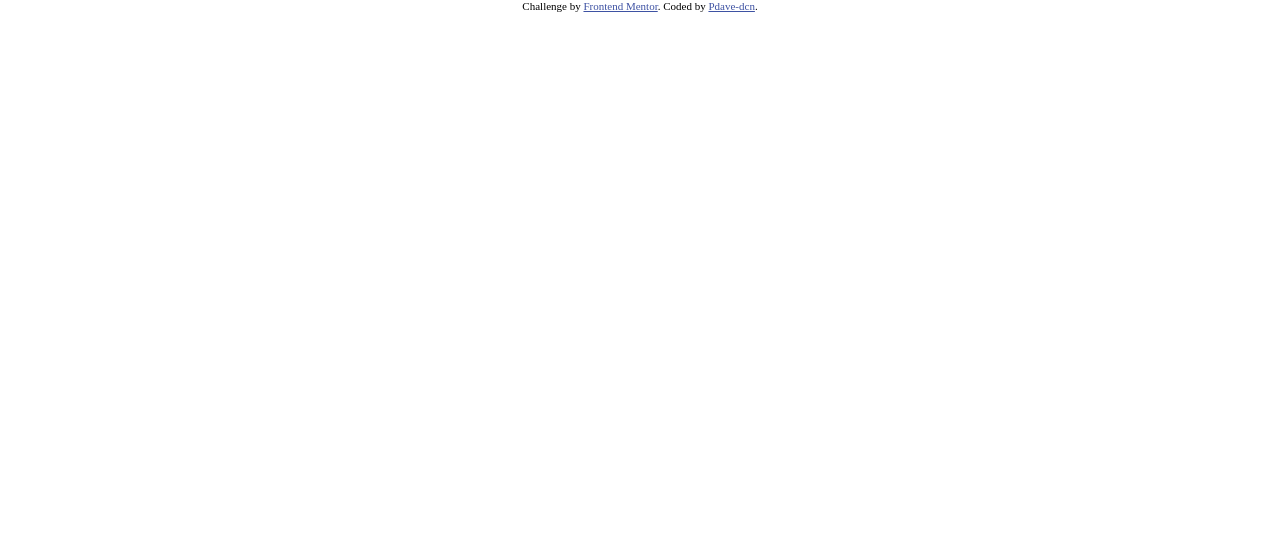
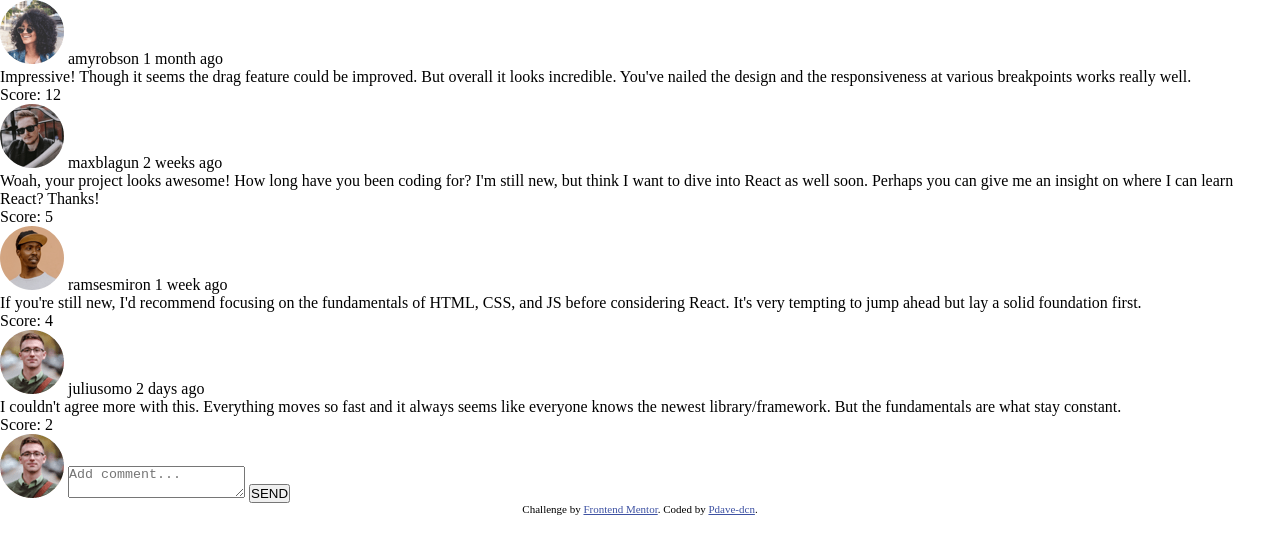
Before and after one commit to Pdave-dcn/Interactive-comment-section, a plain HTML site: page index.html in a window 1280 px wide. Drawn offline with Linux system fonts and the light colour scheme.

Commit message:
Displayed the datas on the page

```diff
--- a/index.html
+++ b/index.html
@@ -22,7 +22,11 @@
     <title>Frontend Mentor | Interactive comments section</title>
   </head>
   <body>
-    <!-- Pull dynamic content from the data.json file -->
+    <main>
+      <section class="comment-section">
+        <div class="comments-container js-comments-container"></div>
+        <div class="current-user js-current-user"></div>
+      </section>
 
       <div class="attribution">
         Challenge by
@@ -31,5 +35,6 @@
         >. Coded by <a href="#">Pdave-dcn</a>.
       </div>
       <script src="scripts/main.js" type="module"></script>
+    </main>
   </body>
 </html>
--- a/scripts/main.js
+++ b/scripts/main.js
@@ -0,0 +1,59 @@
+async function getData() {
+  const response = await fetch("data/data.json");
+
+  const data = await response.json();
+
+  return data;
+}
+
+function createCommentElement(comment) {
+  const commentElement = document.createElement("div");
+  commentElement.classList.add("comment");
+
+  commentElement.innerHTML = `
+  <div class="user-info">
+    <img src="${comment.user.image.png}" alt="${comment.user.username}" />
+    <span>${comment.user.username}</span>
+    <span>${comment.createdAt}</span>
+  </div>
+  <p>${comment.content}</p>
+  <span>Score: ${comment.score}</span>
+  `;
+
+  return commentElement;
+}
+
+function displayUser(userData) {
+  const userElement = document.querySelector(".js-current-user");
+
+  userElement.innerHTML = `
+  <div class="current-user">
+    <img src="${userData.image.png}" alt="${userData.username}" />
+    <textarea name="user-comment-input" id="user-comment-input" placeholder="Add comment..."></textarea>
+    <input type="submit" value="SEND"></input>
+  </div>
+  `;
+}
+
+async function displayComments() {
+  const data = await getData();
+
+  const commentsContainer = document.querySelector(".js-comments-container");
+
+  data.comments.forEach((comment) => {
+    const commentElement = createCommentElement(comment);
+    commentsContainer.appendChild(commentElement);
+
+    if (comment.replies.length > 0) {
+      comment.replies.forEach((reply) => {
+        const replyElement = createCommentElement(reply);
+        replyElement.classList.add("reply");
+        commentElement.appendChild(replyElement);
+      });
+    }
+  });
+
+  displayUser(data.currentUser);
+}
+
+document.addEventListener("DOMContentLoaded", displayComments());
```
Lines whose indentation alone changed are shown as unchanged.
